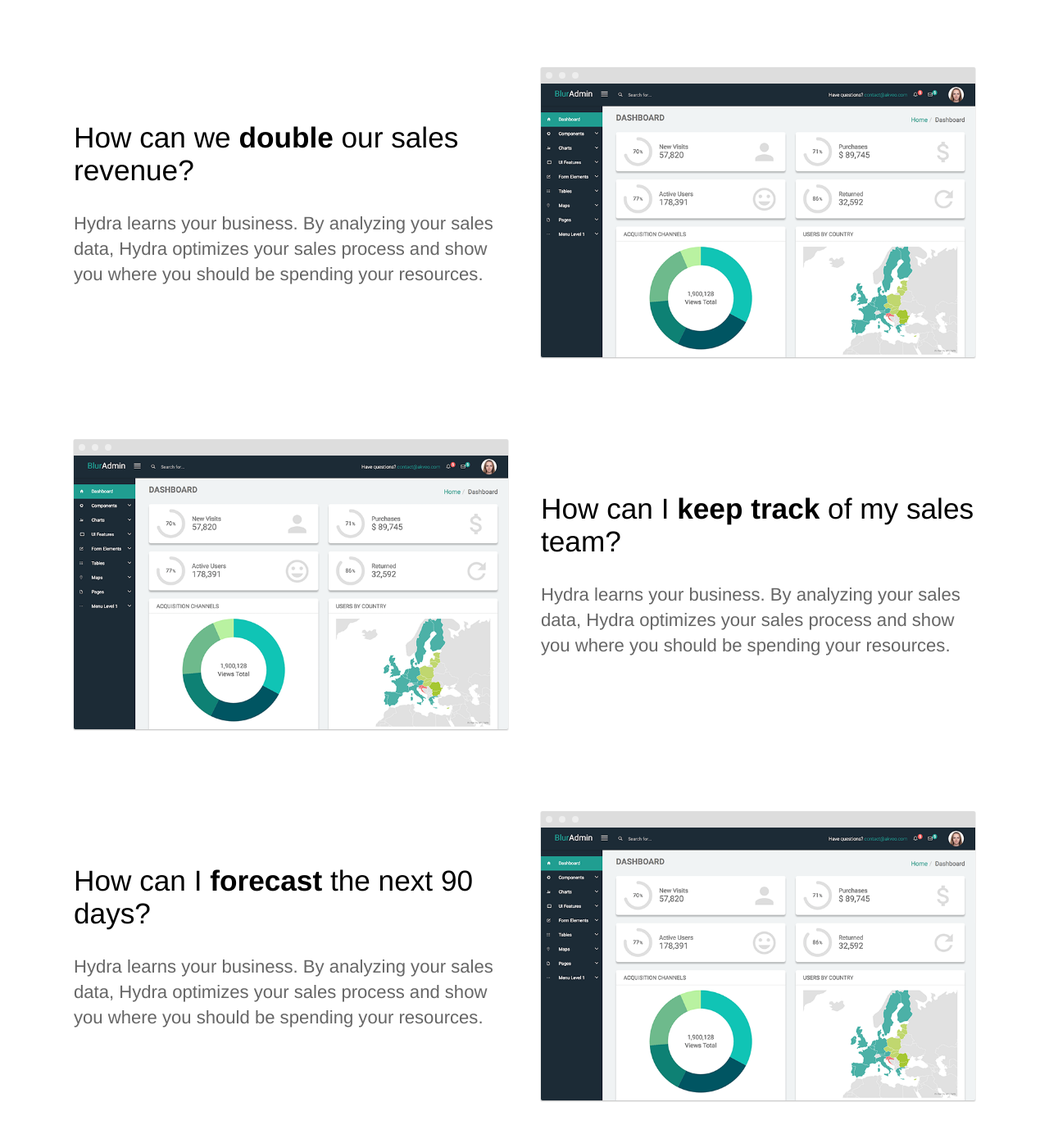
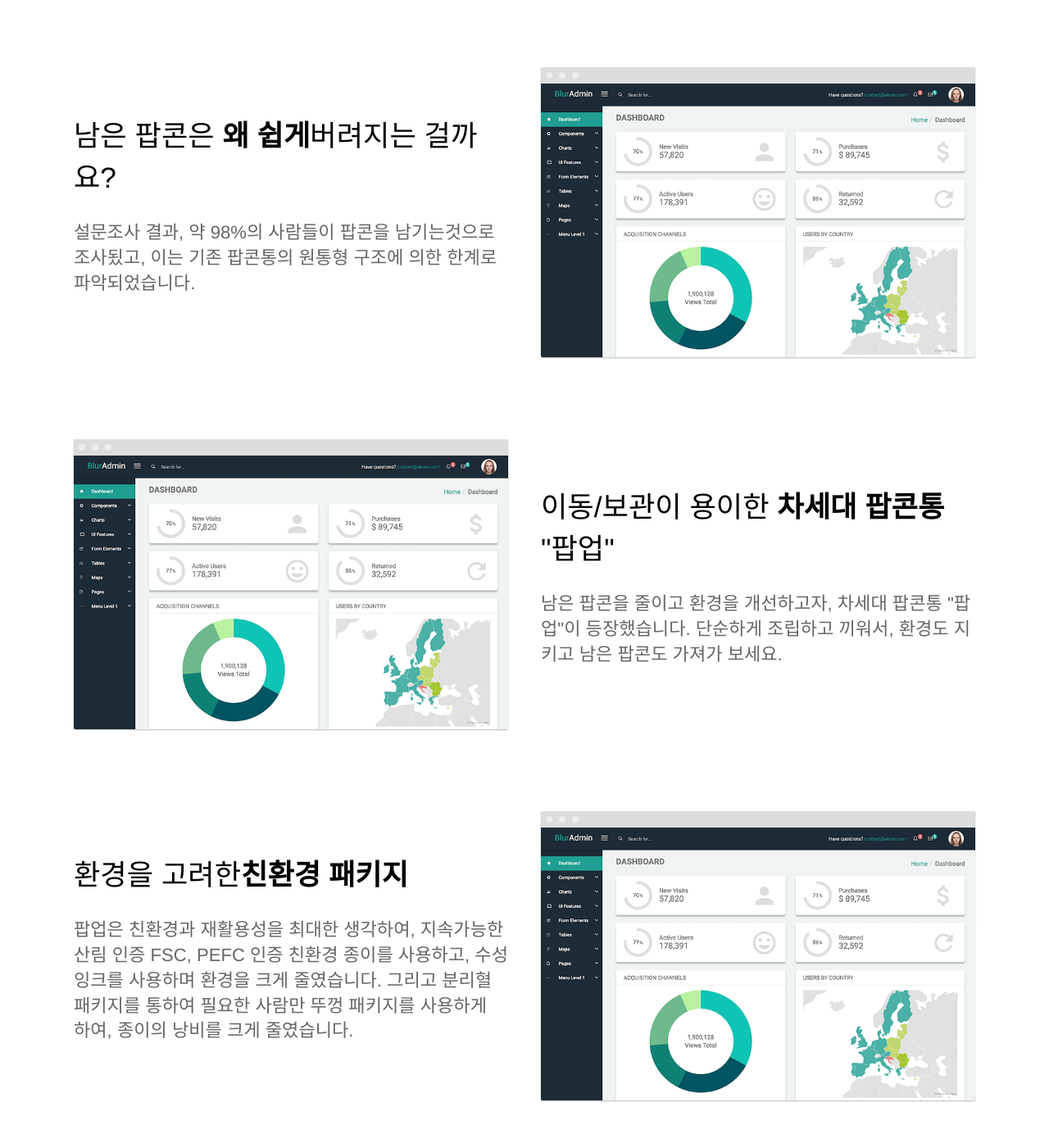
Before and after one commit to popupbox/popupbox.github.io, a Jekyll site: the page built from index.html, in a window 1280 px wide and 1400 px high, scrolled down 973 px. Shown: the top 1384 px of the window at 82% size. Built offline with Jekyll 4.4.1, drawn with Linux system fonts in a browser that asks for light colours; some of the changed text lies outside the part shown.

Commit message:
Add : Update

```diff
--- a/index.html
+++ b/index.html
@@ -4,7 +4,7 @@ description: 내손으로 조립하는 친환경 패키지
 ---
 <section class="hero">
 	<div class="text-container">
-		<h1 class="editable">보관/이동이 용이한 분리형 팝콘 패키지<strong>“팝업”</strong></h1>
+		<h1 class="editable">보관/이동이 용이한 분리형 팝콘 패키지<strong>PopUp!</strong></h1>
 		<p class="subtext editable">내손으로 조립하는 친환경 패키지</p>
 		<div class="cta button alt"><a href="{{ site.baseurl }}/contact/">자세히 알아보기</a></div>
 		<div>
@@ -17,8 +17,8 @@ description: 내손으로 조립하는 친환경 패키지
 	<section>
 		<div class="container flex">
 			<div class="text editable">
-				<h2>How can we <strong>double</strong> our sales revenue?</h2>
-				<p>Hydra learns your business. By analyzing your sales data, Hydra optimizes your sales process and show you where you should be spending your resources. </p>
+				<h2>남은 팝콘은 <strong>왜 쉽게</strong>버려지는 걸까요?</h2>
+				<p>설문조사 결과, 약 98%의 사람들이 팝콘을 남기는것으로 조사됬고, 이는 기존 팝콘통의 원통형 구조에 의한 한계로 파악되었습니다. </p>
 			</div>
 			<div class="image">
 				<img src="{{ site.baseurl }}/images/dashboard.png" alt="Screenshot" class="screenshot editable" />
@@ -29,8 +29,8 @@ description: 내손으로 조립하는 친환경 패키지
 	<section>
 		<div class="container flex">
 			<div class="text editable">
-				<h2>How can I <strong>keep track</strong> of my sales team?</h2>
-				<p>Hydra learns your business. By analyzing your sales data, Hydra optimizes your sales process and show you where you should be spending your resources.</p>
+				<h2>이동/보관이 용이한 <strong>차세대 팝콘통 </strong>"팝업"</h2>
+				<p>남은 팝콘을 줄이고 환경을 개선하고자, 차세대 팝콘통 "팝업"이 등장했습니다. 단순하게 조립하고 끼워서, 환경도 지키고 남은 팝콘도 가져가 보세요.</p>
 			</div>
 			<div class="image">
 				<img src="{{ site.baseurl }}/images/dashboard.png" alt="Screenshot" class="screenshot editable" />
@@ -41,14 +41,52 @@ description: 내손으로 조립하는 친환경 패키지
 	<section>
 		<div class="container flex">
 			<div class="text editable">
-				<h2>How can I <strong>forecast</strong> the next 90 days?</h2>
-				<p>Hydra learns your business. By analyzing your sales data, Hydra optimizes your sales process and show you where you should be spending your resources.</p>
+				<h2>환경을 고려한<strong>친환경 패키지</strong></h2>
+				<p>팝업은 친환경과 재활용성을 최대한 생각하여, 지속가능한 산림 인증 FSC, PEFC 인증 친환경 종이를 사용하고, 수성 잉크를 사용하며 환경을 크게 줄였습니다. 그리고 분리혈 패키지를 통하여 필요한 사람만 뚜껑 패키지를 사용하게 하여, 종이의 낭비를 크게 줄였습니다.</p>
 			</div>
 			<div class="image">
 				<img src="{{ site.baseurl }}/images/dashboard.png" alt="Screenshot" class="screenshot editable" />
 			</div>
 		</div>
 	</section>
+
+	<section>
+		<div class="container flex">
+			<div class="text editable">
+				<h2>이동/보관이 용이한 <strong>차세대 팝콘통 </strong>"팝업"</h2>
+				<p>남은 팝콘을 줄이고 환경을 개선하고자, 차세대 팝콘통 "팝업"이 등장했습니다. 단순하게 조립하고 끼워서, 환경도 지키고 남은 팝콘도 가져가 보세요.</p>
+			</div>
+			<div class="image">
+				<img src="{{ site.baseurl }}/images/dashboard.png" alt="Screenshot" class="screenshot editable" />
+			</div>
+		</div>
+	</section>
+
+	<section>
+		<div class="container flex">
+			<div class="text editable">
+				<h2>남은 팝콘은 <strong>왜 쉽게</strong>버려지는 걸까요?</h2>
+				<p>설문조사 결과, 약 98%의 사람들이 팝콘을 남기는것으로 조사됬고, 이는 기존 팝콘통의 원통형 구조에 의한 한계로 파악되었습니다. </p>
+			</div>
+			<div class="image">
+				<img src="{{ site.baseurl }}/images/dashboard.png" alt="Screenshot" class="screenshot editable" />
+			</div>
+		</div>
+	</section>
+
+	<section>
+		<div class="container flex">
+			<div class="text editable">
+				<h2>이동/보관이 용이한 <strong>차세대 팝콘통 </strong>"팝업"</h2>
+				<p>남은 팝콘을 줄이고 환경을 개선하고자, 차세대 팝콘통 "팝업"이 등장했습니다. 단순하게 조립하고 끼워서, 환경도 지키고 남은 팝콘도 가져가 보세요.</p>
+			</div>
+			<div class="image">
+				<img src="{{ site.baseurl }}/images/dashboard.png" alt="Screenshot" class="screenshot editable" />
+			</div>
+		</div>
+	</section>
+
+
 
 	<section class="testimonial">
 		<div class="container flex">
```
